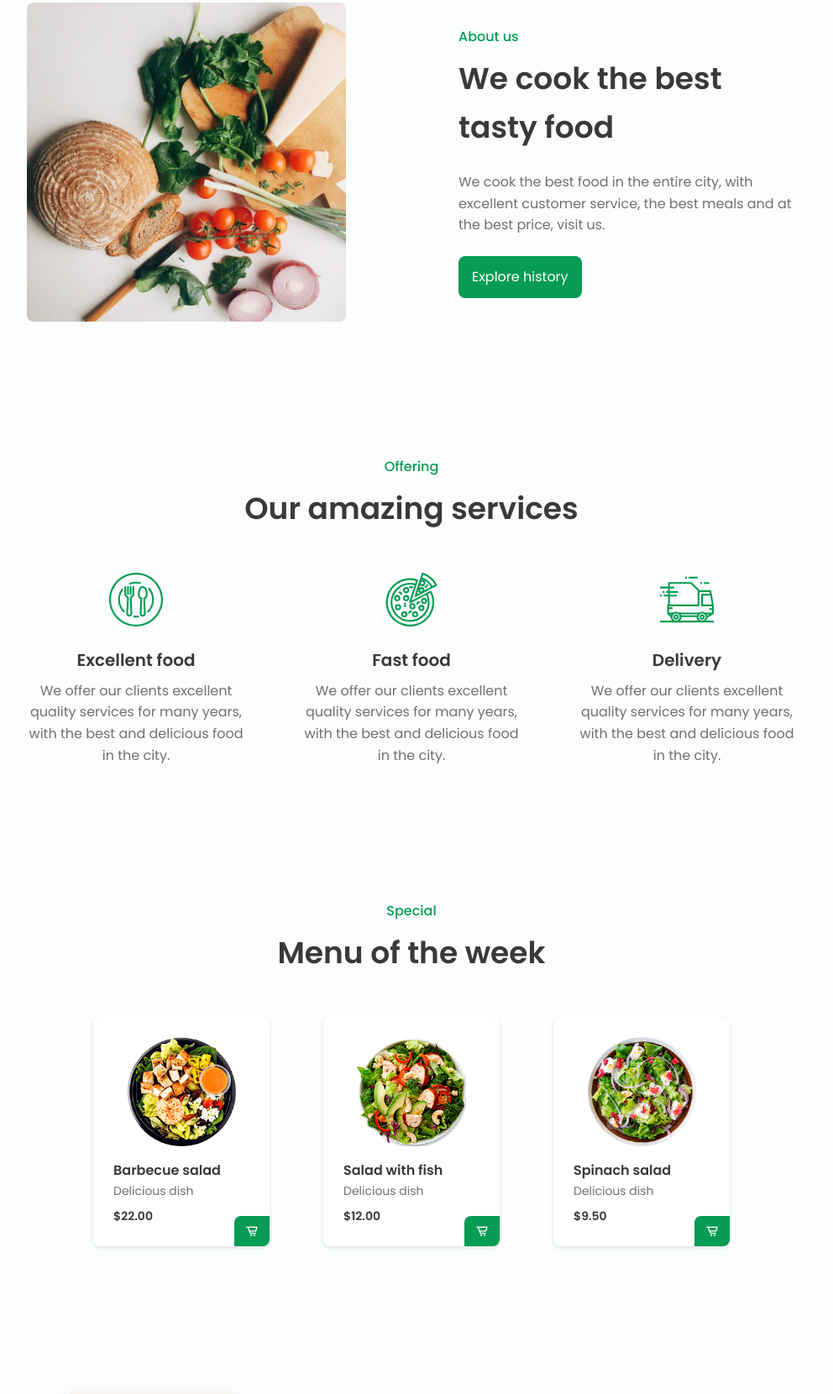
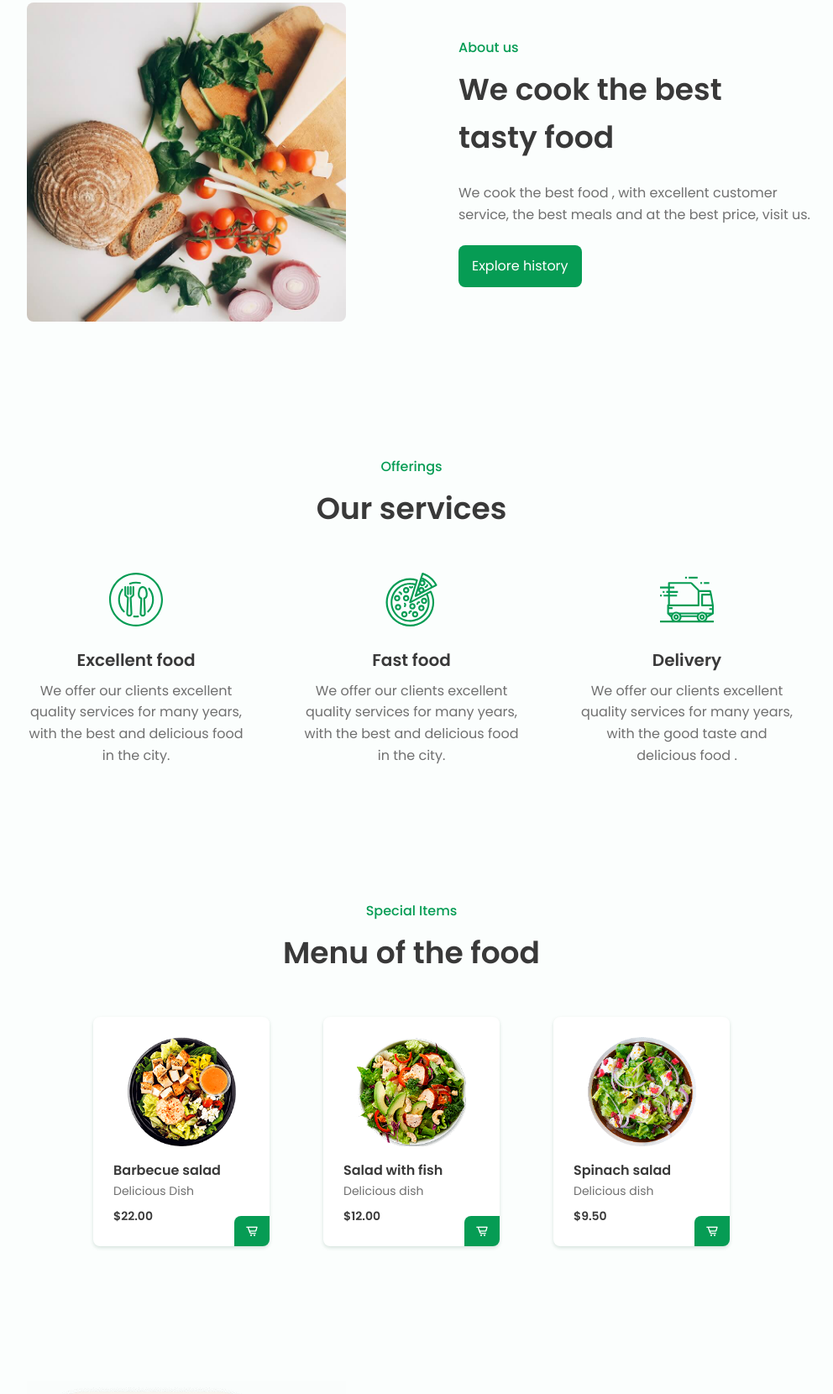
Before and after one commit to ManiKantamaddi2003/restaurant_doshna, a plain HTML site: page responsive-website-restaurant-main/index.html in a window 1280 px wide. Shown: the part 765-2425 px from the top of the page at 84% size, without its empty margins (150-1142 px from the left). Drawn offline with nearby package versions, Linux system fonts and the light colour scheme.

Commit message:
Update index.html

```diff
--- a/responsive-website-restaurant-main/index.html
+++ b/responsive-website-restaurant-main/index.html
@@ -48,7 +48,7 @@
                 <div class="home__container bd-container bd-grid">
                     <div class="home__data">
                         <h1 class="home__title">Tasty and Delicious Food</h1>
-                        <h2 class="home__subtitle">Try the best food of <br> the week.</h2>
+                        <h2 class="home__subtitle">Try the best food of <br> the taste.</h2>
                         <a href="#menu" class="nav__link">View Menu</a>
                     </div>
 
@@ -62,7 +62,7 @@
                     <div class="about__data">
                         <span class="section-subtitle about__initial">About us</span>
                         <h2 class="section-title about__initial">We cook the best <br> tasty food</h2>
-                        <p class="about__description">We cook the best food in the entire city, with excellent customer service, the best meals and at the best price, visit us.</p>
+                        <p class="about__description">We cook the best food , with excellent customer service, the best meals and at the best price, visit us.</p>
                         <a href="#" class="button">Explore history</a>
                     </div>
 
@@ -72,8 +72,8 @@
 
             <!--========== SERVICES ==========-->
             <section class="services section bd-container" id="services">
-                <span class="section-subtitle">Offering</span>
-                <h2 class="section-title">Our amazing services</h2>
+                <span class="section-subtitle">Offerings</span>
+                <h2 class="section-title">Our services</h2>
 
                 <div class="services__container  bd-grid">
                     <div class="services__content">
@@ -352,21 +352,21 @@
                                 </defs>
                         </svg>
                         <h3 class="services__title">Delivery</h3>
-                        <p class="services__description">We offer our clients excellent quality services for many years, with the best and delicious food in the city.</p>
+                        <p class="services__description">We offer our clients excellent quality services for many years, with the good taste and delicious food .</p>
                     </div>
                 </div>
             </section>
 
             <!--========== MENU ==========-->
             <section class="menu section bd-container" id="menu">
-                <span class="section-subtitle">Special</span>
-                <h2 class="section-title">Menu of the week</h2>
+                <span class="section-subtitle">Special Items</span>
+                <h2 class="section-title">Menu of the food</h2>
 
                 <div class="menu__container bd-grid">
                     <div class="menu__content">
                         <img src="assets/img/plate1.png" alt="" class="menu__img">
                         <h3 class="menu__name">Barbecue salad</h3>
-                        <span class="menu__detail">Delicious dish</span>
+                        <span class="menu__detail">Delicious Dish</span>
                         <span class="menu__preci">$22.00</span>
                         <a href="#" class="button menu__button"><i class='bx bx-cart-alt'></i></a>
                     </div>
@@ -458,15 +458,15 @@
                 <div class="footer__content">
                     <h3 class="footer__title">Adress</h3>
                     <ul>
-                        <li>Lima - Peru</li>
+                        <li>Vijayawada - Indrakhiladri</li>
                         <li>Jr Union #999</li>
                         <li>999 - 888 - 777</li>
-                        <li>tastyfood@email.com</li>
+                        <li>doshnas_tastyfood@email.com</li>
                     </ul>
                 </div>
             </div>
 
-            <p class="footer__copy">&#169; 2020 Bedimcode. All right reserved</p>
+            <p class="footer__copy">&#169; 2023 Doshna. All right reserved</p>
         </footer>
 
         <!--========== SCROLL REVEAL ==========-->
```
